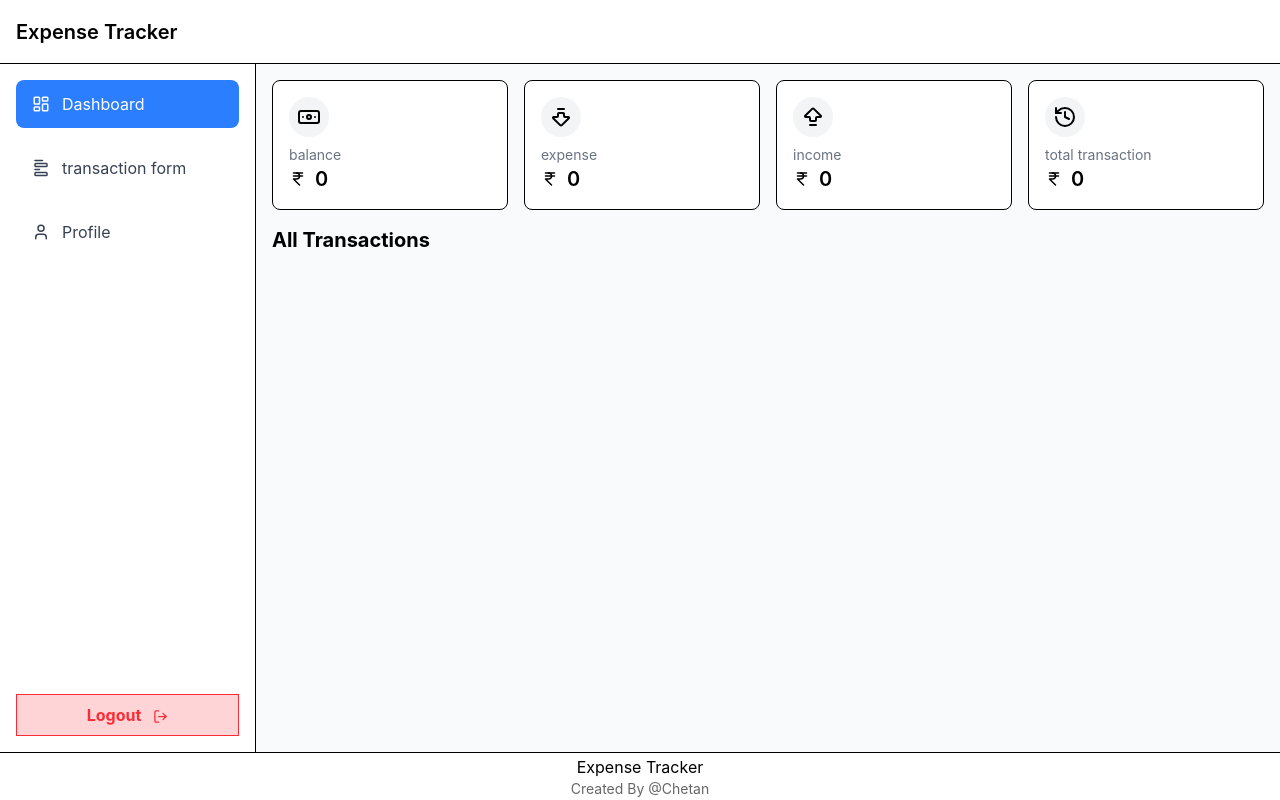
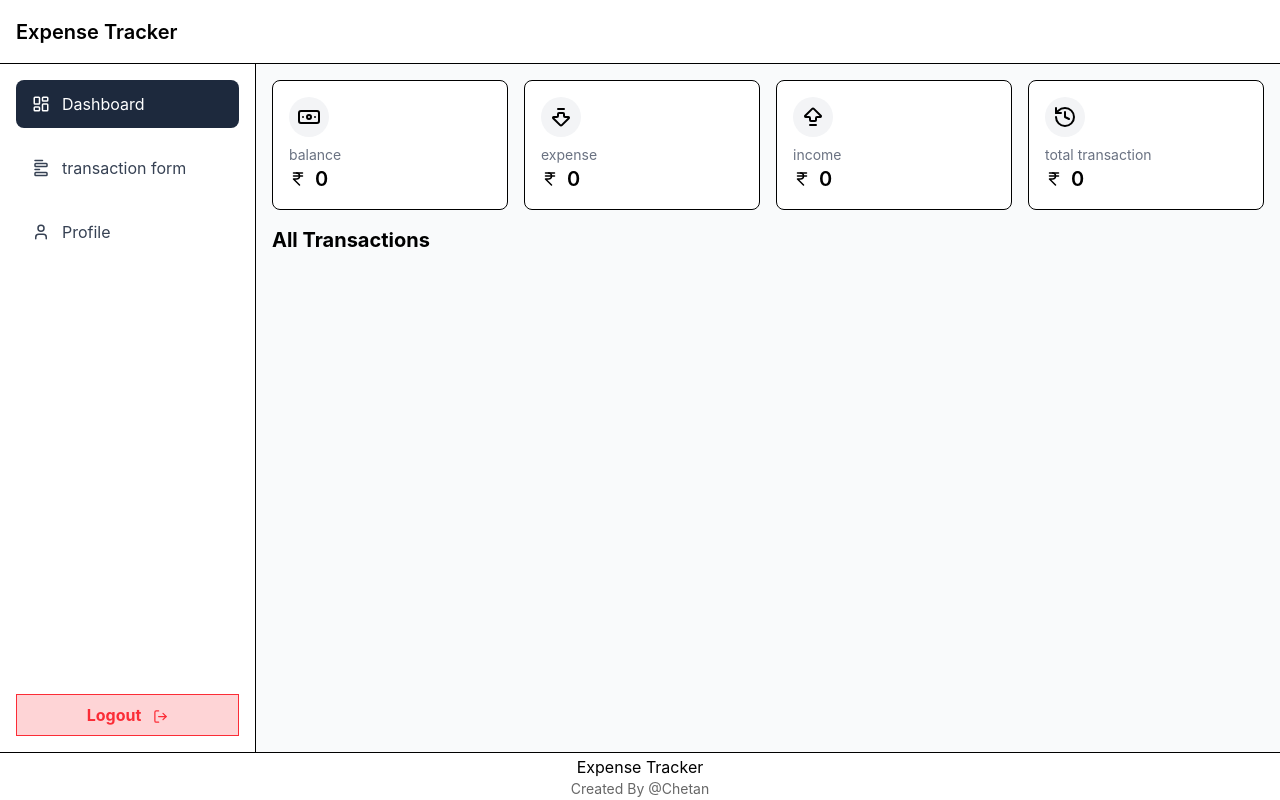
Before and after one commit to AvusalaChetan/expense-tracket-mini-Hackthon-, a React (Vite) app: page /dashboard in a window 1280 px wide. Built offline with nearby package versions, Linux system fonts and the light colour scheme; sample sign-in values are in the browser's storage.

Commit message:
navbar style change

```diff
--- a/src/components/common/Navbar.jsx
+++ b/src/components/common/Navbar.jsx
@@ -43,7 +43,7 @@ const Navbar = ({ isOpen, setIsOpen }) => {
               `flex items-center w-full  gap-3 rounded-lg px-4 py-3 transition-colors
               ${
                 isActive
-                  ? "bg-blue-500 text-white"
+                  ? "bg-slate-800 text-white"
                   : "text-gray-700 hover:bg-gray-100"
               }`
             }
--- a/src/pages/TransactionForm.jsx
+++ b/src/pages/TransactionForm.jsx
@@ -9,8 +9,8 @@ import "react-toastify/dist/ReactToastify.css";
 import Error from "../components/common/Error";
 import {
   addTransaction,
+  editTransaction,
   updateTransaction,
-  editTransaction,
 } from "../features/transactionSlice";
 import { getUserName } from "../helpers/getUserName";
 
@@ -74,6 +74,7 @@ const TransactionForm = () => {
       dispatch(editTransaction({}));
     };
   }, [dispatch]);
+
   return (
     <>
       <ToastContainer />
```
